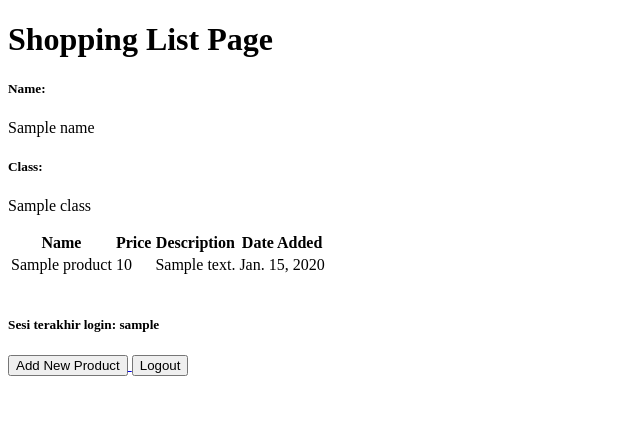
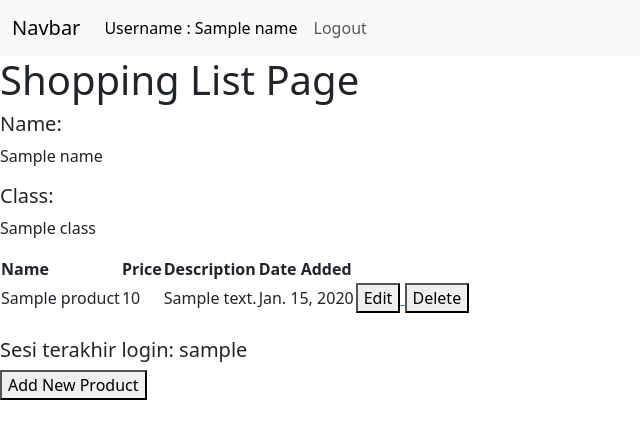
Before and after one commit to rifdahnabilah23/shopping-list, a Django app: template main/templates/main.html in a window 1280 px wide. Shown: the top 439 px of the page, without its empty margins (0-640 px from the left). Run offline with Django 4.2, Linux system fonts and the light colour scheme; tables that the repository leaves empty hold one stand-in row (values such as "Sample post"); the template is opened without the code that fills it: values that come from a table or form of the project are taken from there, most other values are stand-ins (such as "Sample title", 1, 10 or a date in 2020).

Commit message:
Tutorial 4 selesai

```diff
--- a/main/templates/main.html
+++ b/main/templates/main.html
@@ -1,6 +1,20 @@
 {% extends 'base.html' %}
 
 {% block content %}
+    <nav class="navbar navbar-expand-lg bg-body-tertiary">
+        <div class="container-fluid">
+        <a class="navbar-brand" href="#">Navbar</a>
+        <button class="navbar-toggler" type="button" data-bs-toggle="collapse" data-bs-target="#navbarNavAltMarkup" aria-controls="navbarNavAltMarkup" aria-expanded="false" aria-label="Toggle navigation">
+            <span class="navbar-toggler-icon"></span>
+        </button>
+        <div class="collapse navbar-collapse" id="navbarNavAltMarkup">
+            <div class="navbar-nav">
+            <a class="nav-link active" aria-current="page" href="#">Username : {{name}}</a>
+            <a class="nav-link" href="{% url 'main:logout' %}">Logout</a>
+            </div>
+        </div>
+        </div>
+    </nav>
     <h1>Shopping List Page</h1>
 
     <h5>Name:</h5>
@@ -23,6 +37,18 @@
                 <td>{{product.price}}</td>
                 <td>{{product.description}}</td>
                 <td>{{product.date_added}}</td>
+                <td>
+                    <a href="{% url 'main:edit_product' product.pk %}">
+                        <button>
+                            Edit
+                        </button>
+                    </a>
+                    <a href="{% url 'main:delete_product' product.pk %}">
+                          <button>
+                              Delete
+                          </button>
+                      </a>
+                </td>
             </tr>
         {% endfor %}
     </table>
@@ -34,34 +60,15 @@
             Add New Product
         </button>
     </a>
-    <a href="{% url 'main:logout' %}">
+    <!-- <a href="{% url 'main:logout' %}">
         <button>
             Logout
         </button>
-    </a>
+    </a> -->
 
     {% endblock content %}
 
-
-
-
- # 'buah1': 'Melon',
-        # 'buah2': 'Strawberry',
-        # 'buah3': 'Alpukat',
-        # 'stok1': 20,
-        # 'stok2': 15,
-        # 'stok3': 25,
-        # 'harga1': 20000,
-        # 'harga2': 12000,
-        # 'harga3': 10000,
-        # 'keterangan1': 'Buah Melon yang kaya akan nutrisi mengandung kalium, asam folat, protein, vitamin C, dan magnesium.',
-        # 'keterangan2': 'Buah Strawberry yang kaya akan antioksidan, vitamin C, kalium, vitamin B9(asam folat), dan mangan.',
-        # 'keterangan3': 'Buah Alpukat mengandung  nutrisi, vitamin B, vitamin K, kalium, tembaga, vitamin E, dan vitamin C.',
-
-
-
-
-<table border="1">
+<!-- <table border="1">
         <tr>
             <th colspan="2" bgcolor="yellow">Daftar Produk</th>
         </tr>
@@ -86,4 +93,4 @@
             </tr>
         {% endfor %}
 
-    </table>
+    </table> -->
--- a/main/urls.py
+++ b/main/urls.py
@@ -6,6 +6,8 @@ from main.views import show_main, create_product, show_xml, show_json
 from main.views import register
 from main.views import login_user
 from main.views import logout_user
+from main.views import edit_product
+from main.views import delete_product
 app_name = 'main'
 
 urlpatterns = [
@@ -16,4 +18,7 @@ urlpatterns = [
     path('register/', register, name='register'),
     path('login/', login_user, name='login'),
     path('logout/', logout_user, name='logout'),
+    path('edit-product/<int:id>', edit_product, name='edit_product'),
+    path('delete/<int:id>', delete_product, name='delete_product'),
+
 ]
--- a/templates/base.html
+++ b/templates/base.html
@@ -2,13 +2,13 @@
 <!DOCTYPE html>
 <html lang="en">
     <head>
-        <meta charset="UTF-8" />
-        <meta
-            name="viewport"
-            content="width=device-width, initial-scale=1.0"
-        />
         {% block meta %}
+            <meta charset="UTF-8" />
+            <meta name="viewport" content="width=device-width, initial-scale=1">
         {% endblock meta %}
+        <link href="https://cdn.jsdelivr.net/npm/bootstrap@5.3.2/dist/css/bootstrap.min.css" rel="stylesheet" integrity="sha384-T3c6CoIi6uLrA9TneNEoa7RxnatzjcDSCmG1MXxSR1GAsXEV/Dwwykc2MPK8M2HN" crossorigin="anonymous">
+        <script src="https://code.jquery.com/jquery-3.6.0.min.js" integrity="sha384-KyZXEAg3QhqLMpG8r+J4jsl5c9zdLKaUk5Ae5f5b1bw6AUn5f5v8FZJoMxm6f5cH1" crossorigin="anonymous"></script>
+
     </head>
 
     <body>
```
Also changed, not shown: main/templates/edit_product.html (added, +22 -0 lines), main/views.py (+26 -0 lines).
